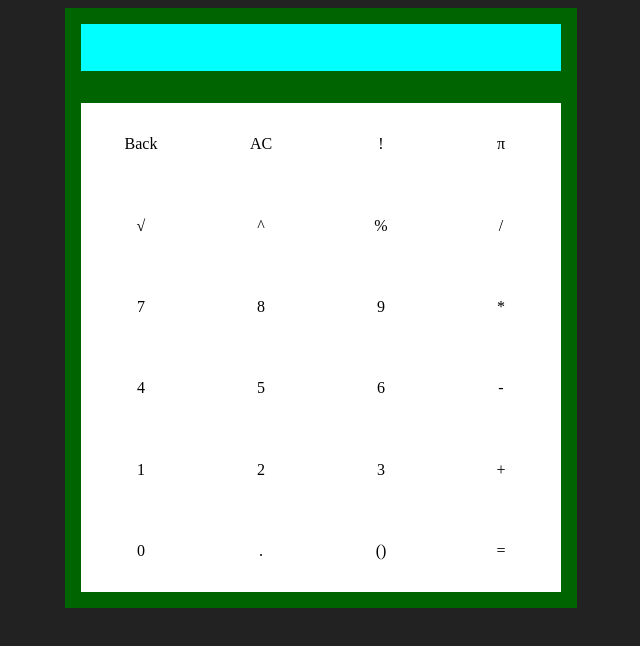
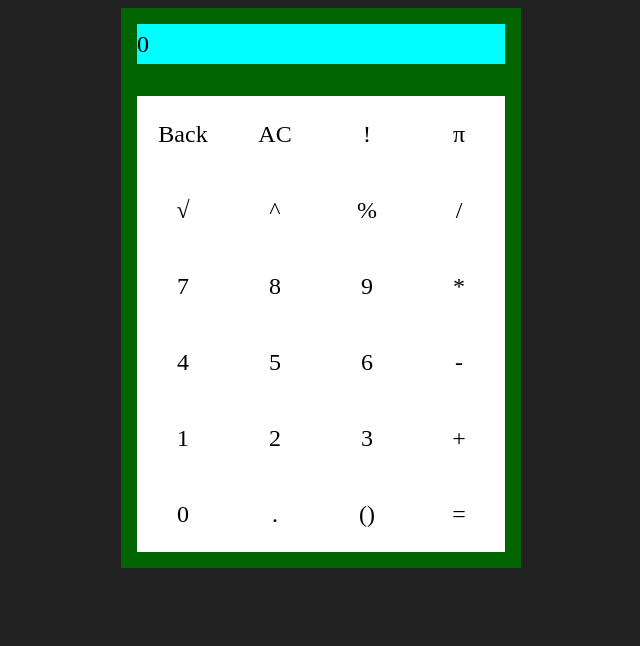
Before and after one commit to xincryptedx/calculator-project, a plain HTML site: page index.html in a window 1280 px wide. Shown: the whole page, without its empty margins (319-959 px from the left). Drawn offline with Linux system fonts and the light colour scheme.

Commit message:
Add additional css for calc display & its text

```diff
--- a/index.html
+++ b/index.html
@@ -10,7 +10,7 @@
     <div id="content">
         <div id="calcBackDiv">
             <div id="calcDisplayDiv">
-                <p id="calcDisplayText"></p>
+                <p id="calcDisplayText">0</p>
             </div>
 
             <div id="calcButtonBox">
--- a/style.css
+++ b/style.css
@@ -9,14 +9,15 @@
 
 #calcBackDiv{
     background-color: darkgreen;
-    height: 75vh;
+    height: 70vh;
     width: 40vw;
-    min-height: max-content;
-    min-width: max-content;
 
+    max-height: 700px;
+    max-width: 400px;
+    min-height: 300px;
+    min-width: 100px;
     display: flex;
     flex-direction: column;
-    flex-basis: auto;
 
     align-self: center;
 }
@@ -25,7 +26,17 @@
     background-color: aqua;
     margin: 1rem;
 
+    display: flex;
+    min-height: 1.5rem;
+    max-height: 2.5rem;
     flex-grow: 1;
+}
+
+#calcDisplayDiv p{
+    background-color: transparent;
+    font-size: 1.5rem;
+
+    align-self: center;
 }
 
 #calcButtonBox{
@@ -35,19 +46,19 @@
     display: flex;
     flex-direction: column;
     flex-grow: 6;
-
+    min-height: 0;
 }
 
 .btnRow{
     display: flex;
     flex-grow: 1;
+    min-height: 0;
 }
 
 .btn{
     background-color: white;
 
     flex: 1;
-
     display: flex;
     justify-content: center;
     align-items: center;
@@ -55,7 +66,6 @@
 
 .btn p{
     background-color: transparent;
-    font-size: (2vw * 2vh)/2;
-
+    font-size: 1.5rem;
     text-align: center;
 }
```
